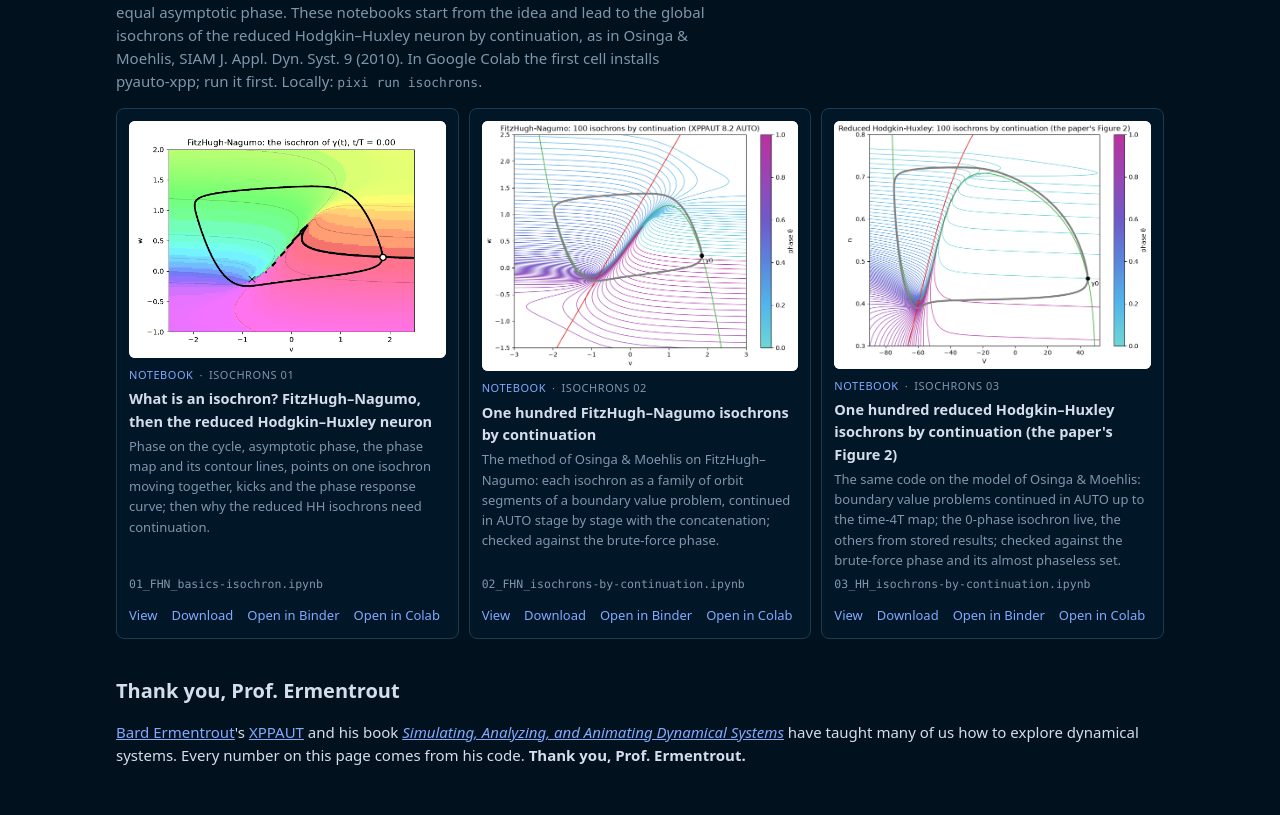
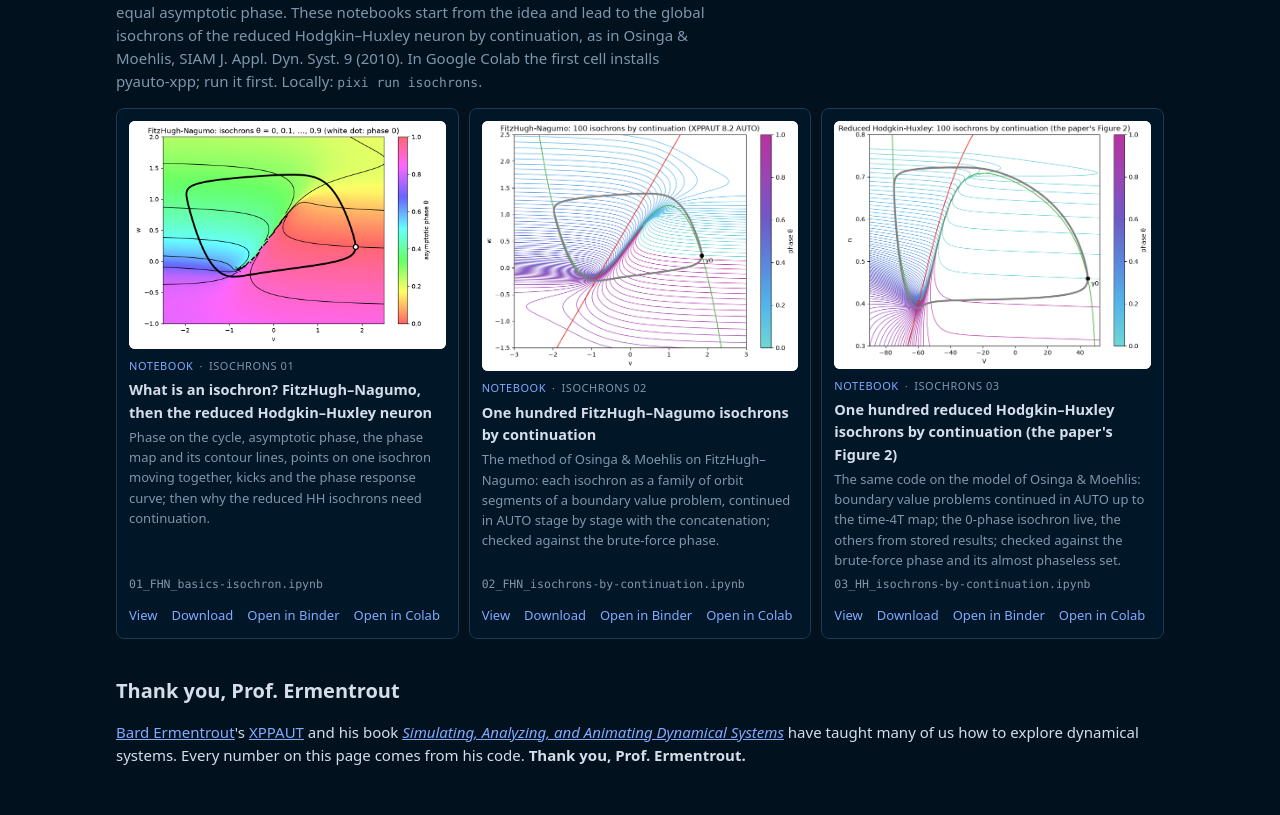
Before and after one commit to ZetaOne/pyauto-xpp, a plain HTML site: page site/index.html in a window 1280 px wide. Shown: the part 7043-7858 px from the top of the page. Drawn offline with Linux system fonts and the light colour scheme.

Commit message:
Isochrons: static figures instead of GIFs
Notebook 01 shows the FHN and reduced HH phase maps with their isochrons and
snapshots of points converging onto the cycle as still images (isochrons/figures),
and the page's Isochrons card uses the static FHN phase map. The GIFs are removed.

Co-Authored-By: Claude Opus 5.5 <noreply@anthropic.com>

```diff
--- a/site/index.html
+++ b/site/index.html
@@ -712,8 +712,8 @@ d.special("HB")</code></pre></div>
       In Google Colab the first cell installs pyauto-xpp; run it first. Locally: <code>pixi run isochrons</code>.</p>
     <div class="cards">
       <article class="card iso">
-        <img src="isochrons/fhn_isochron_sweep.gif" width="576" height="432" loading="lazy"
-             alt="FitzHugh-Nagumo phase map: the isochron of a point moving around the limit cycle sweeps the plane">
+        <img src="isochrons/fhn_phase_map_isochrons.png" width="936" height="676" loading="lazy"
+             alt="FitzHugh-Nagumo phase map with the isochrons theta = 0, 0.1, ..., 0.9 and the limit cycle">
         <div class="k"><span class="nb">notebook</span><span>&middot;</span><span>Isochrons 01</span></div>
         <h3>What is an isochron? FitzHugh&ndash;Nagumo, then the reduced Hodgkin&ndash;Huxley neuron</h3>
         <p>Phase on the cycle, asymptotic phase, the phase map and its contour lines, points on one isochron moving
```
Also changed, not shown: isochrons/README.md, isochrons/figures/fhn_flow_snapshots.png (added), isochrons/figures/fhn_phase_map_isochrons.png (added), isochrons/figures/hh_flow_snapshots.png (added), isochrons/figures/hh_phase_map_isochrons.png (added), isochrons/gifs/fhn_flow.gif (deleted), isochrons/gifs/fhn_isochron_sweep.gif (deleted), isochrons/gifs/hh_flow.gif (deleted), isochrons/gifs/hh_isochron_sweep.gif (deleted), site/isochrons/fhn_isochron_sweep.gif (deleted), site/isochrons/fhn_phase_map_isochrons.png (added), 1 other file.
